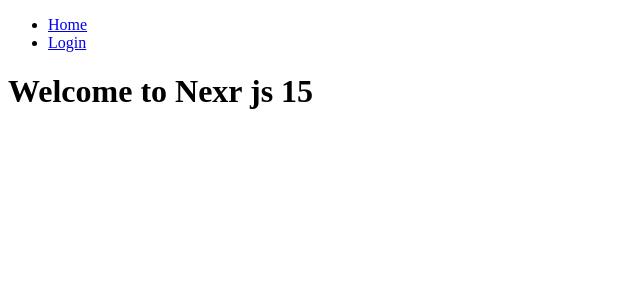
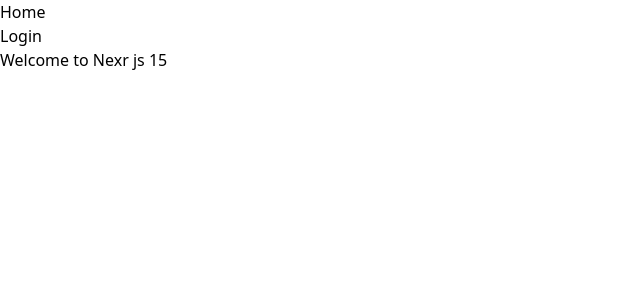
Before and after one commit to msaShahid/nextjs15_application, a Next.js app: page / in a window 1280 px wide. Shown: the top 300 px of the page, without its empty margins (0-640 px from the left). Built offline with nearby package versions, Linux system fonts and the light colour scheme; no server answers.

Commit message:
`Update dependencies and styles in Next.js project`

```diff
--- a/package.json
+++ b/package.json
@@ -9,6 +9,7 @@
     "lint": "next lint"
   },
   "dependencies": {
+    "autoprefixer": "^10.4.20",
     "axios": "^1.7.9",
     "js-cookie": "^3.0.5",
     "next": "15.1.6",
@@ -23,8 +24,8 @@
     "@types/react-dom": "^19",
     "eslint": "^9",
     "eslint-config-next": "15.1.6",
-    "postcss": "^8",
-    "tailwindcss": "^3.4.1",
+    "postcss": "^8.5.3",
+    "tailwindcss": "^3.4.17",
     "typescript": "^5"
   }
 }
--- /dev/null
+++ b/src/app/globals.css
@@ -0,0 +1,3 @@
+@tailwind base;
+@tailwind components;
+@tailwind utilities;
--- a/src/app/layout.tsx
+++ b/src/app/layout.tsx
@@ -1,9 +1,8 @@
 "use client";
-import type { Metadata } from "next";
+import '../app/globals.css';
 import { Geist, Geist_Mono } from "next/font/google";
 import { SessionProvider } from "next-auth/react";
 import Navbar from "@/components/Navbar";
-
 
 const geistSans = Geist({
   variable: "--font-geist-sans",
--- a/src/app/page.tsx
+++ b/src/app/page.tsx
@@ -1,3 +1,3 @@
 export default function Home(){
-    return <h1 >Welcome to Nexr js 15</h1>
+    return <h1 className="text-red-400 mt-10">Welcome to Nexr js 15</h1>
 }
```
Also changed, not shown: 1 other file (tests, documents, lock files or other folders).
